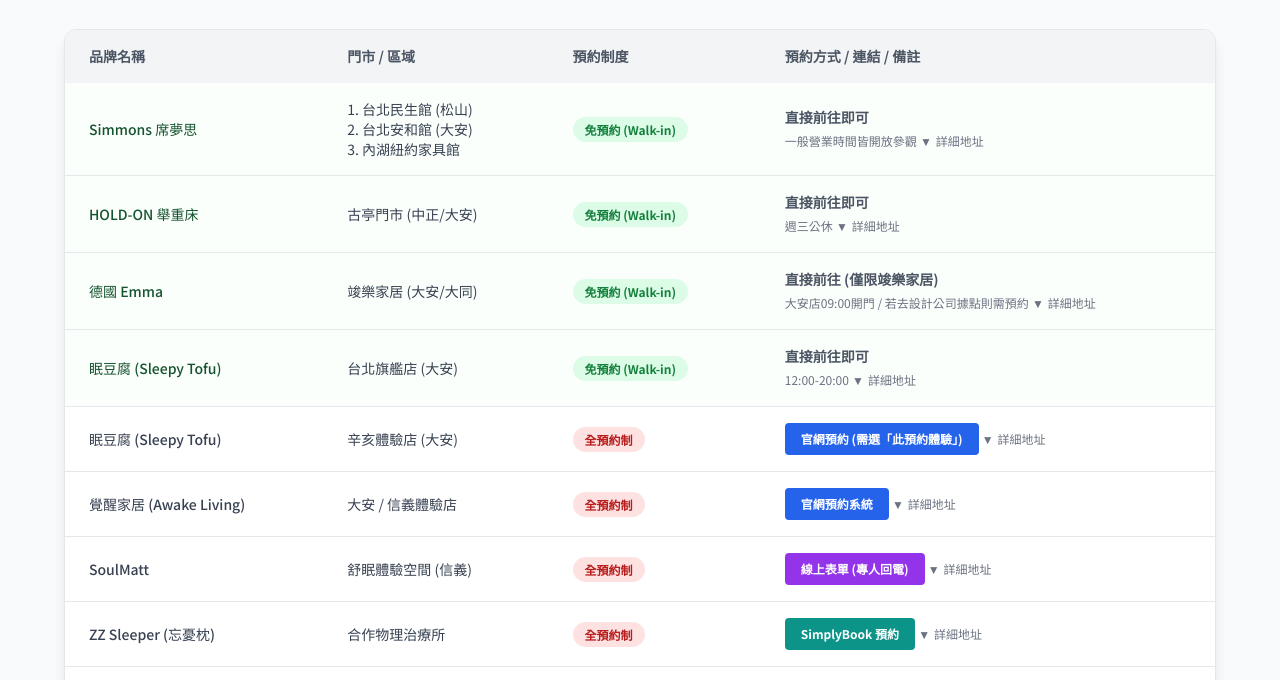
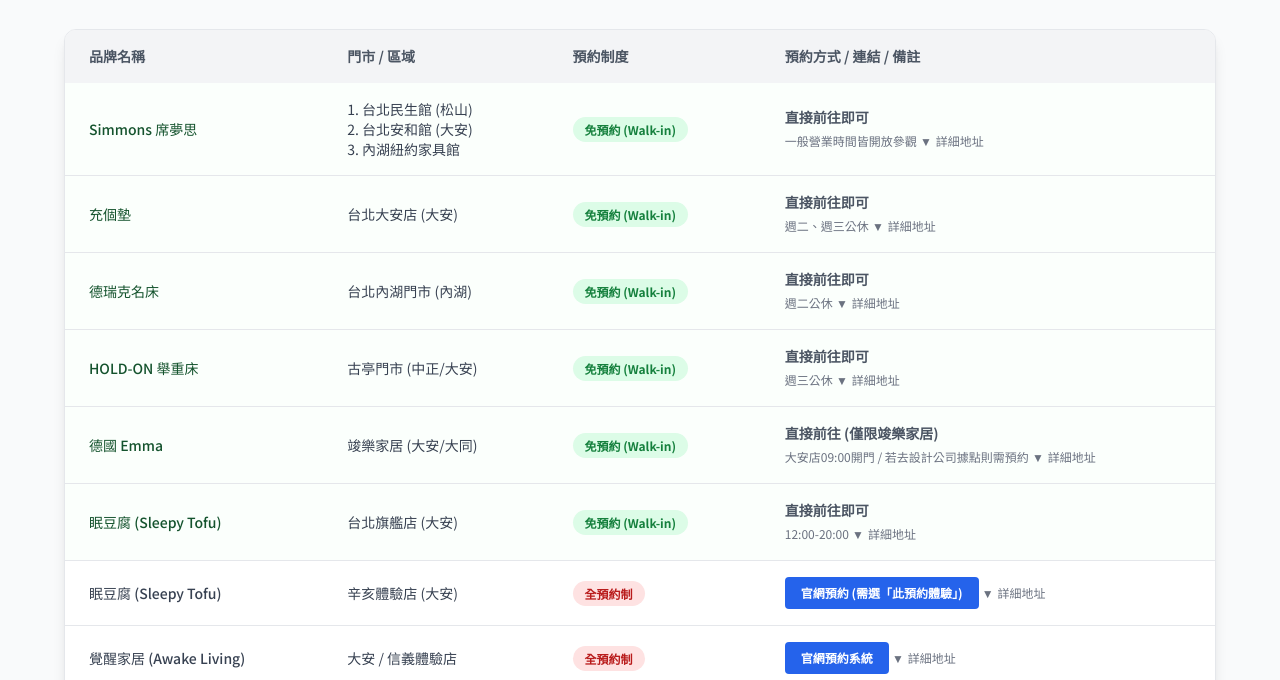
Before and after one commit to joe7342/find-mattress, a plain HTML site: page index.html in a window 1280 px wide. Shown: the part 111-791 px from the top of the page. Drawn offline with nearby package versions, Linux system fonts and the light colour scheme.

Commit message:
feat: add Chong Ge Dian and Derek Bed stores

```diff
--- a/index.html
+++ b/index.html
@@ -123,6 +123,28 @@
                     { name: "台北民生店", url: "https://maps.google.com/?q=台北市松山區民生東路五段80號", text: "台北市松山區民生東路五段80號", desc: "捷運南京三民站 1 號出口 (步行約 15-18 分鐘)，建議轉乘公車" },
                     { name: "台北安和店", url: "https://maps.google.com/?q=台北市大安區安和路一段123號", text: "台北市大安區安和路一段123號", desc: "捷運信義安和站 1 號或 5 號出口 (步行約 3 分鐘)" },
                     { name: "內湖紐約家具館", url: "https://maps.google.com/?q=台北市內湖區新湖一路128巷15號", text: "台北市內湖區新湖一路128巷15號", desc: "位於內湖賣場區 (近 Costco/大潤發)，建議開車或搭乘公車前往" }
+                ]
+            },
+            {
+                name: "充個墊",
+                locations: "台北大安店 (大安)",
+                type: "walk-in",
+                status: "免預約 (Walk-in)",
+                note: "直接前往即可",
+                detail: "週二、週三公休",
+                addresses: [
+                    { name: "台北大安店", url: "https://maps.google.com/?q=台北市大安區基隆路二段180號", text: "台北市大安區基隆路二段180號", desc: "捷運六張犁站 (步行約 5-8 分鐘)" }
+                ]
+            },
+            {
+                name: "德瑞克名床",
+                locations: "台北內湖門市 (內湖)",
+                type: "walk-in",
+                status: "免預約 (Walk-in)",
+                note: "直接前往即可",
+                detail: "週二公休",
+                addresses: [
+                    { name: "台北內湖門市", url: "https://maps.google.com/?q=台北市內湖區成功路四段318號", text: "台北市內湖區成功路四段318號", desc: "捷運內湖站 1 號出口 (步行約 5 分鐘)" }
                 ]
             },
             {
```
Also changed, not shown: 1 other file.
